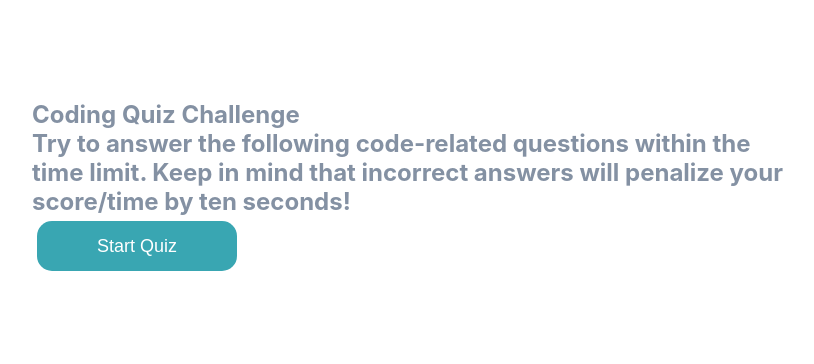
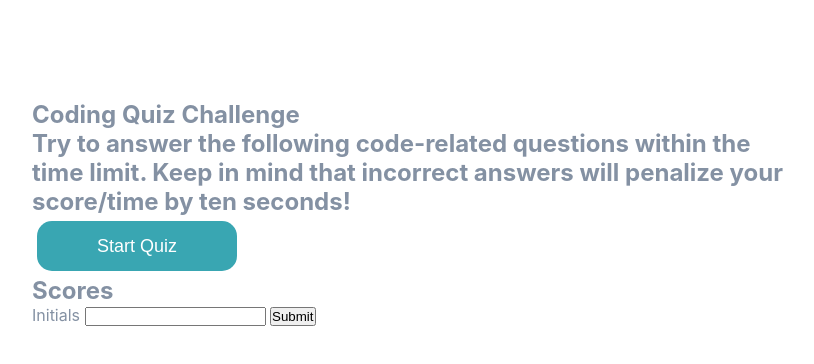
Before and after one commit to cedean1029/Challenge4CodeQuiz, a plain HTML site: page index.html in a window 1280 px wide. Shown: the whole page, without its empty margins (224-1038 px from the left). Drawn offline with Linux system fonts and the light colour scheme.

Commit message:
edits to js

```diff
--- a/assets/js/script.js
+++ b/assets/js/script.js
@@ -25,8 +25,6 @@ function timerFunction () {
     timerEl.innerHTML = `Time Remaing: ${timer}`;
     }, 1000)
 };
-
-
 
 function startQuiz (){
     console.log("quiz started");
@@ -68,8 +66,13 @@ function nextQuestion(e) {
     };
 };
 
+function submitScore () {
+    console.log('hello')
+};
+
 function showScores() {
     console.log('hello')
+
 };
 
 // Start the quiz
--- a/index.html
+++ b/index.html
@@ -15,12 +15,22 @@
         Start Quiz
     </button>
     </section>
+
     <section id="questions-container">
         <div id="timer"></div>
         <h1 id="questions-title"></h1>
             <div id="question-answer-container">
             </div>
     </section>
+
+    <section id="scores">
+        <h1>
+            Scores
+        </h1>
+        <label for="initials">Initials</label>
+        <input type="text" id="initials" name="initials">
+        <button onClick="submitScore">Submit</button>
+    </section>
         <script src="./assets/js/script.js"></script>
 </body>
 </html>
```
